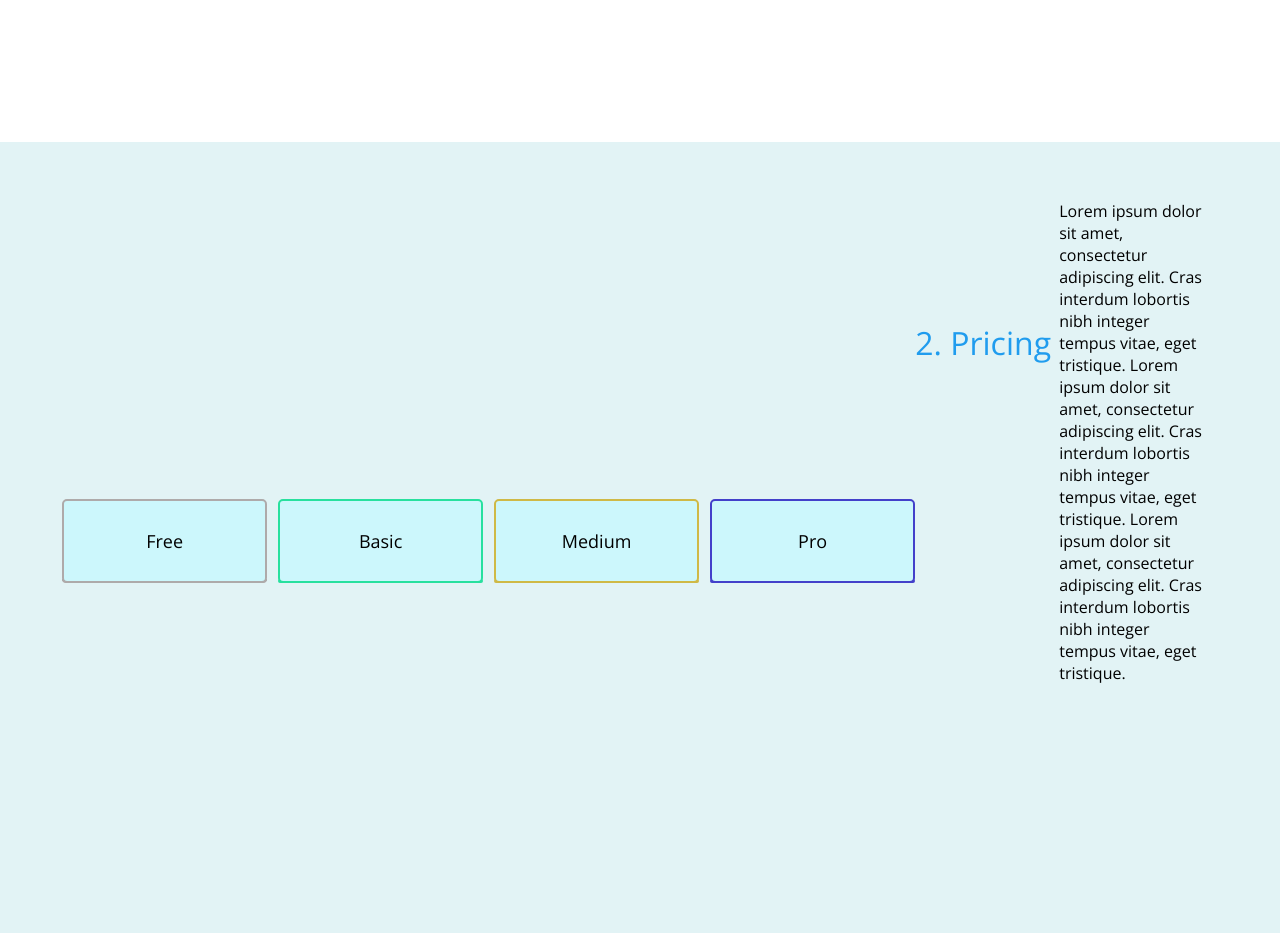
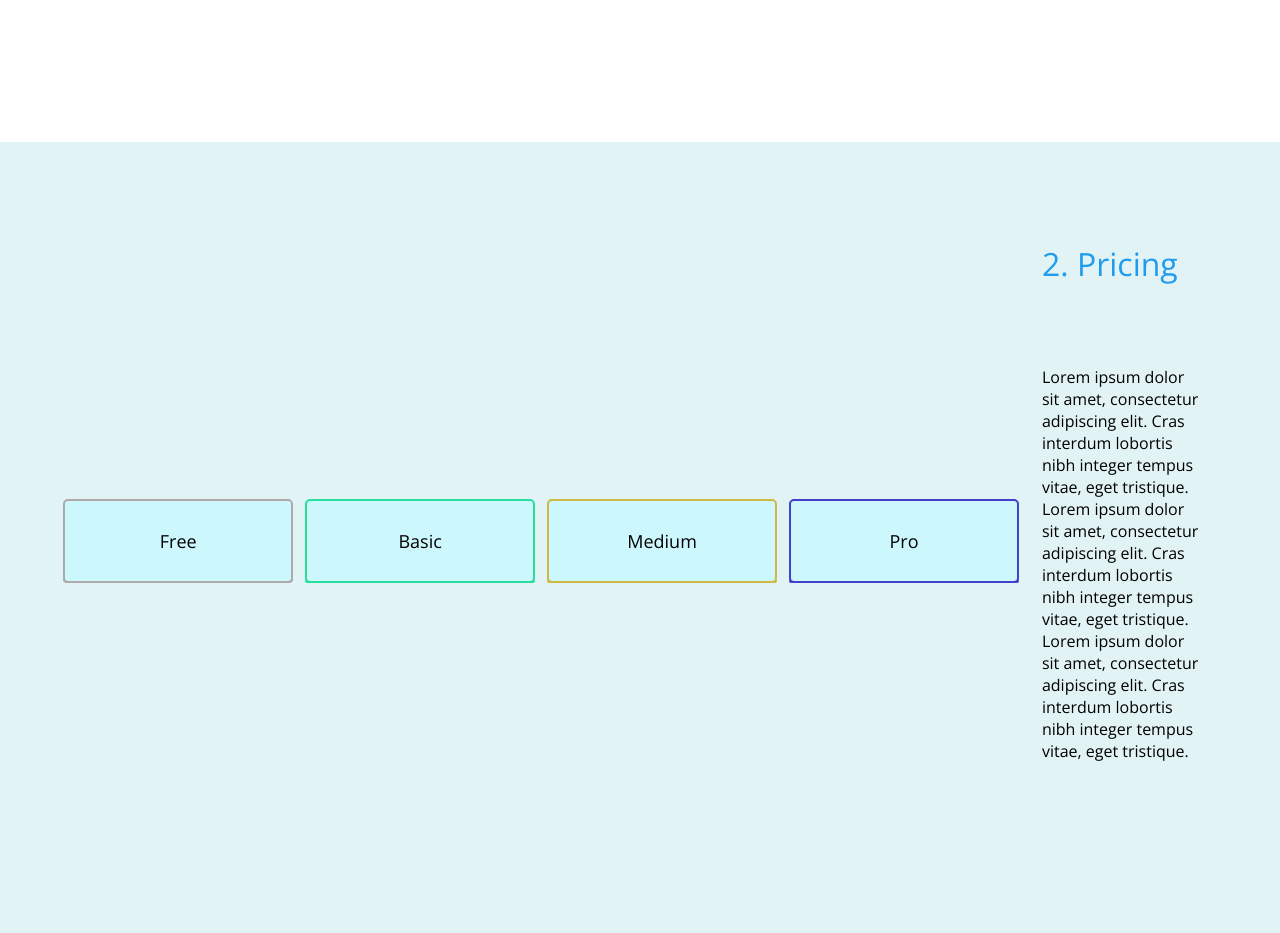
Before and after one commit to dazeign/Domain-remainder-2, a plain HTML site: page index.html in a window 1280 px wide. Shown: the part 1453-2386 px from the top of the page. Drawn offline with nearby package versions, Linux system fonts and the light colour scheme; a web font is replaced by a local one.

Commit message:
More updates

```diff
--- a/base/css/index.css
+++ b/base/css/index.css
@@ -204,25 +204,6 @@ nav>ul{
     align-items: center;
     font-family: 'Open Sans';
 }
-.pricing2{
-    display: inline-flex;
-    float: right;
-    flex-direction: column;
-    justify-content: flex-end;
-    width: 20%;
-    color: #209CEE;
-    margin-top: -400px;
-    font-size: 32px;
-}
-.smallerText2{
-
-    display: inline-flex;
-    float: right;
-    flex-direction: row;
-    justify-content: flex-end;
-    margin-top: -200px;
-    width: 20%;
-}
 .thirdMainLeft .card{
     position: relative;
     width: 30%;
@@ -358,3 +339,17 @@ nav>ul{
     border-radius: 5px;
     height: 380px;
 }
+.pricing2{
+    margin-left: 2%;
+    width: 20%;
+}
+.pricing2>span{
+    float: right;
+    width: 100%;
+    color: #209CEE;
+    font-size: 32px;
+    margin-bottom: 50%;
+}
+.pricing2>span:nth-child(2){
+    width: 100%;
+}
--- a/index.html
+++ b/index.html
@@ -106,13 +106,15 @@
                     </div>
                 </div>
             </div>
-            <div class="pricing2">2. Pricing</div>
-            <span class="smallerText2">Lorem ipsum dolor sit amet, consectetur adipiscing elit. Cras interdum
+            <p class="pricing2"><span>2. Pricing</span>Lorem ipsum dolor sit amet, consectetur adipiscing elit. Cras interdum
                 lobortis nibh integer tempus vitae, eget tristique.
                 Lorem ipsum dolor sit amet, consectetur adipiscing elit. Cras interdum
                 lobortis nibh integer tempus vitae, eget tristique.
                 Lorem ipsum dolor sit amet, consectetur adipiscing elit. Cras interdum
-                lobortis nibh integer tempus vitae, eget tristique.</span>
+                lobortis nibh integer tempus vitae, eget tristique.<span></span></p>
+
+
+
         </aside>
     </section>
     </main>
```
